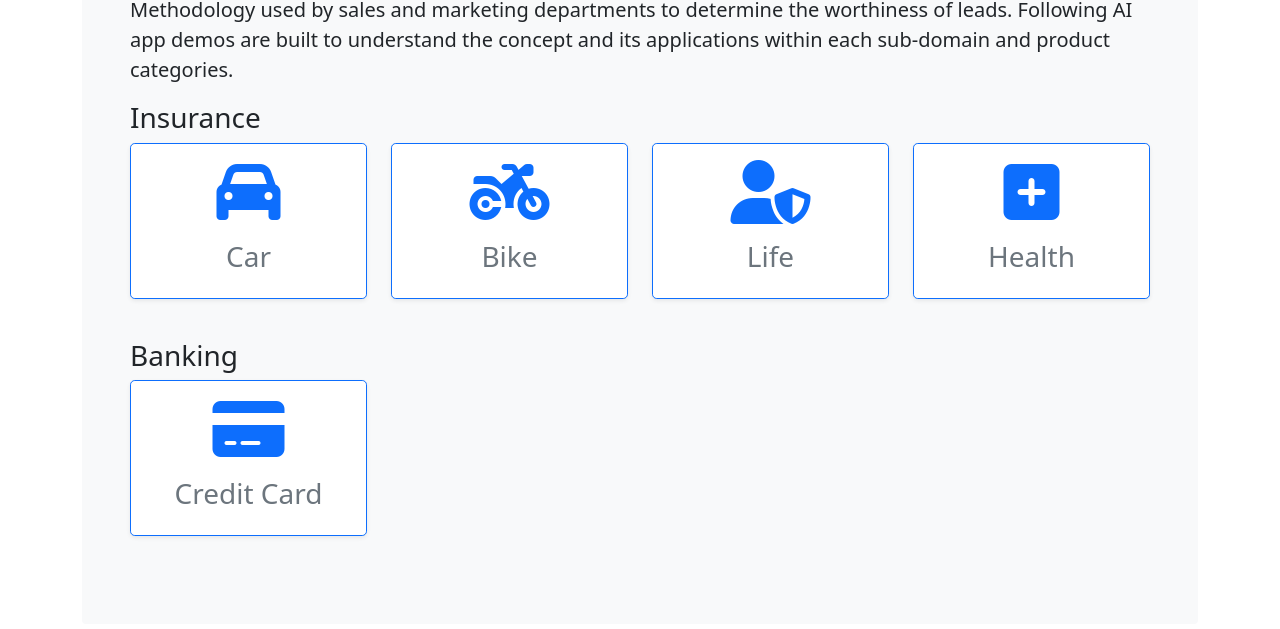
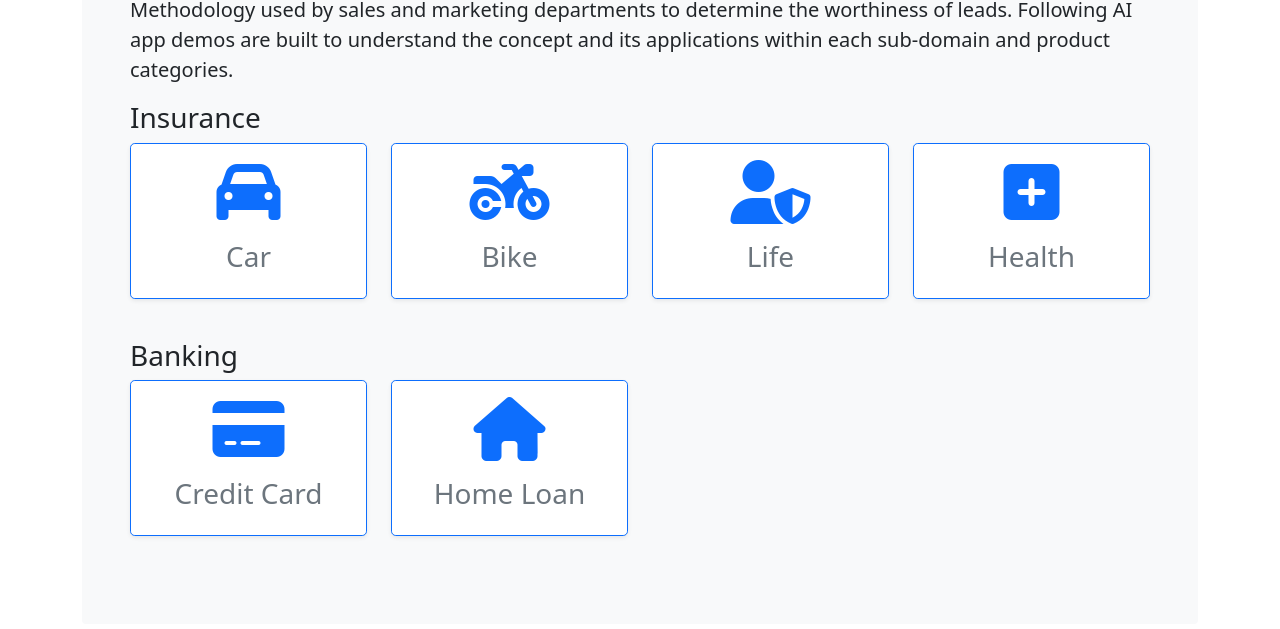
Before and after one commit to ld-ds/ldds-prod-showcase, a plain HTML site: page index.html in a window 1280 px wide. Shown: the part 171-800 px from the top of the page. Drawn offline with nearby package versions, Linux system fonts and the light colour scheme.

Commit message:
Update index.html

```diff
--- a/index.html
+++ b/index.html
@@ -52,7 +52,7 @@
               <a href="https://leadscoring-bike-insurance-api.herokuapp.com/" class="text-reset text-decoration-none">
                 <div class="card mb-4 rounded-3 shadow-sm border-primary">
                   <div class="card-body">
-                    <i class="fas fa-motorcycle fa-4x text-primary" ></i>
+                    <i class="fas fa-motorcycle fa-4x text-primary"></i>
                     <div height="2em"></div>
                     <h3 class="card-title pricing-card-title text-muted mt-3">Bike</h3>
                   </div>
@@ -97,6 +97,19 @@
                 </div>
               </a>
             </div>
+            <div class="col">
+              <a href="https://ccleadscoring.herokuapp.com/" class="text-reset text-decoration-none">
+                <div class="card mb-4 rounded-3 shadow-sm border-primary">
+                  <div class="card-body">
+                    <i class="fas fa-home fa-4x text-primary"></i>
+                    <div height="2em"></div>
+                    <h3 class="card-title pricing-card-title text-muted mt-3">Home Loan</h3>
+                  </div>
+                </div>
+              </a>
+            </div>
+
+
           </div>
         </div>
       </main>
```
